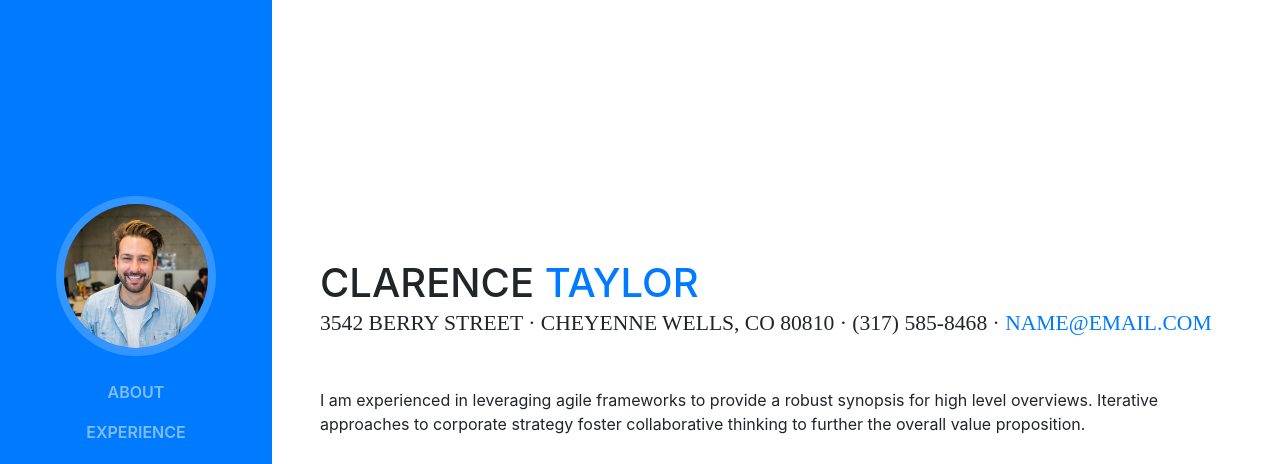
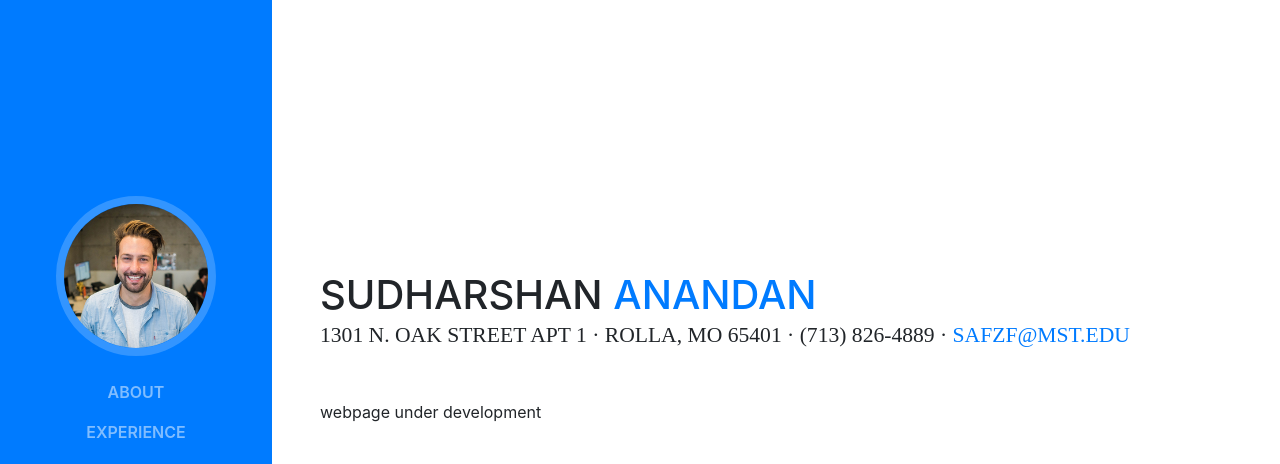
Before and after one commit to sudharshan87/suds-cv, a website with bundled scripts: page index.html in a window 1280 px wide. Shown: the top 464 px of the page. Built offline with nearby package versions, Linux system fonts and the light colour scheme; a web font is replaced by a local one.

Commit message:
Update index.html

```diff
--- a/index.html
+++ b/index.html
@@ -65,13 +65,13 @@
 
       <section class="resume-section p-3 p-lg-5 d-flex d-column" id="about">
         <div class="my-auto">
-          <h1 class="mb-0">Clarence
-            <span class="text-primary">Taylor</span>
+          <h1 class="mb-0">Sudharshan
+            <span class="text-primary">Anandan</span>
           </h1>
-          <div class="subheading mb-5">3542 Berry Street · Cheyenne Wells, CO 80810 · (317) 585-8468 ·
-            <a href="mailto:name@email.com">name@email.com</a>
+          <div class="subheading mb-5">1301 N. Oak Street Apt 1 · Rolla, MO 65401 · (713) 826-4889 ·
+            <a href="mailto:safzf@mst.edu">safzf@mst.edu</a>
           </div>
-          <p class="mb-5">I am experienced in leveraging agile frameworks to provide a robust synopsis for high level overviews. Iterative approaches to corporate strategy foster collaborative thinking to further the overall value proposition.</p>
+          <p class="mb-5"> webpage under development </p>
           <ul class="list-inline list-social-icons mb-0">
             <li class="list-inline-item">
               <a href="#">
```
